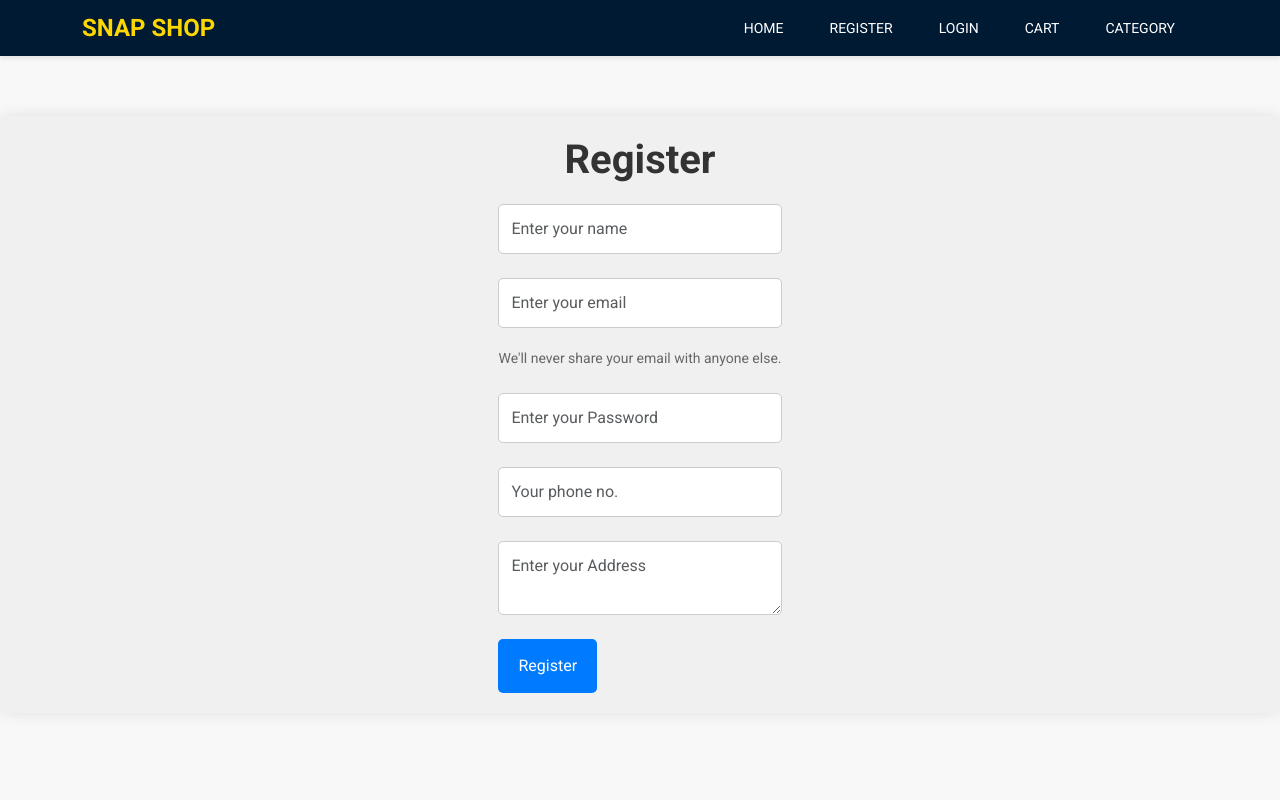
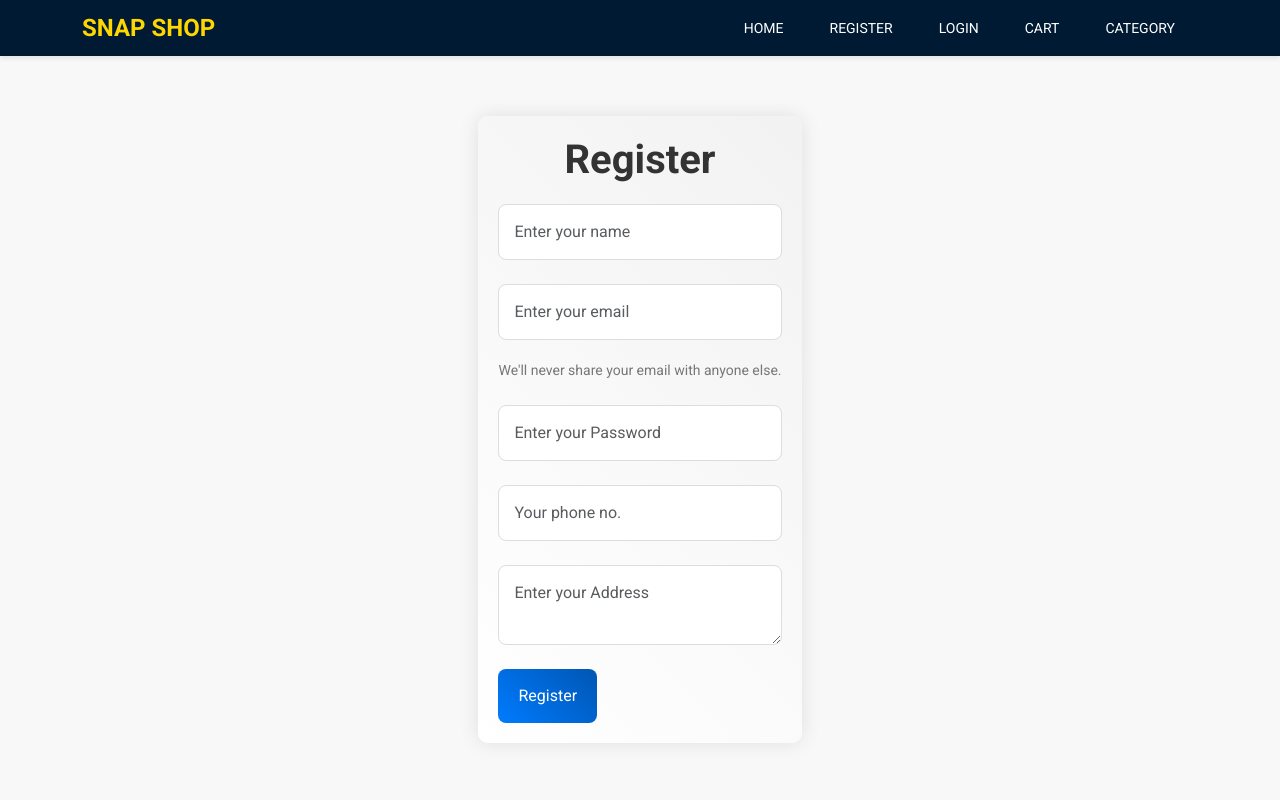
Before and after one commit to shwetasparks/ecommerce-app, a React (Create React App) app in the folder client/: page /register in a window 1280 px wide. Shown: the top 800 px of the page. Built offline with nearby package versions, Linux system fonts and the light colour scheme.

Commit message:
context api created

```diff
--- a/client/src/App.js
+++ b/client/src/App.js
@@ -5,7 +5,8 @@ import About from "./pages/About";
 import Contact from "./pages/Contact";
 import Privacypolicy from "./pages/Privacypolicy";
 import Pagenotfound from "./pages/Pagenotfound";
-import Register from "./components/Layout/Register";
+import Register from "./pages/Auth/Register";
+import Login from "./pages/Auth/Login";
 
 const App = () => {
   return (
@@ -17,6 +18,7 @@ const App = () => {
         <Route path="/Privacypolicy" element={<Privacypolicy />} />
         <Route path="/*" element={<Pagenotfound />} />
         <Route path="/register" element={<Register />} />
+        <Route path="/login" element={<Login />} />
       </Routes>
     </>
   );
--- /dev/null
+++ b/client/src/context/auth.js
@@ -0,0 +1,33 @@
+import { useState, useContext, createContext, useEffect } from "react";
+const AuthContext = createContext();
+
+const AuthProvider = ({ children }) => {
+  const [auth, setAuth] = useState({
+    user: null,
+    token: "",
+  });
+
+  //to take data from localstorage and parse it
+
+  useEffect(() => {
+    const data = localStorage.getItem("auth");
+    if (data) {
+      const parseData = JSON.parse(data);
+      setAuth({
+        ...auth,
+        user: parseData.user,
+        token: parseData.token,
+      });
+    }
+  }, []);
+
+  return (
+    <AuthContext.Provider value={[auth, setAuth]}>
+      {children}
+    </AuthContext.Provider>
+  );
+};
+
+//custom hook
+const useAuth = () => useContext(AuthContext);
+export { useAuth, AuthProvider };
--- a/client/src/index.js
+++ b/client/src/index.js
@@ -4,12 +4,15 @@ import "./index.css";
 import App from "./App";
 import reportWebVitals from "./reportWebVitals";
 import { BrowserRouter } from "react-router-dom";
+import { AuthProvider } from "./context/auth";
 
 const root = ReactDOM.createRoot(document.getElementById("root"));
 root.render(
-  <BrowserRouter>
-    <App />
-  </BrowserRouter>
+  <AuthProvider>
+    <BrowserRouter>
+      <App />
+    </BrowserRouter>
+  </AuthProvider>
 );
 
 // If you want to start measuring performance in your app, pass a function
--- a/client/src/components/Layout/Register.js
+++ b/client/src/pages/Auth/Login.js
@@ -1,38 +1,40 @@
 import React, { useState } from "react";
-import Layout from "./Layout";
+import Layout from "../../components/Layout/Layout";
 import "../../styles/AuthStyles.css";
 import "react-toastify/dist/ReactToastify.css";
 import axios from "axios";
 import { useNavigate } from "react-router-dom";
 import toast from "react-hot-toast";
+import { useAuth } from "../../context/auth";
 
-const Register = () => {
-  const [name, setName] = useState("");
+const Login = () => {
   const [email, setEmail] = useState("");
   const [password, setPassword] = useState("");
-  const [phone, setPhone] = useState("");
-  const [address, setAddress] = useState("");
+  const [auth, setAuth] = useAuth();
 
   const navigate = useNavigate();
 
-  //form function for auto refresh page
   const handleSubmit = async (e) => {
     e.preventDefault();
 
     try {
-      toast.success("Register successfully");
-
-      const res = await axios.post("/api/v1/auth/register", {
-        name,
+      const res = await axios.post("/api/v1/auth/login", {
         email,
         password,
-        phone,
-        address,
       });
 
       if (res && res.data.success) {
         toast.success(res.data.message);
-        navigate("/login");
+        setAuth({
+          ...auth,
+          user: res.data.user,
+          token: res.data.token,
+        });
+
+        //********* to store the data in local storage */
+        localStorage.setItem("auth", JSON.stringify(res.data));
+
+        navigate("/");
       } else {
         toast.error(res.data.message);
       }
@@ -43,24 +45,13 @@ const Register = () => {
   };
 
   return (
-    <Layout title="Register-Ecommerce App">
+    <Layout title="Login - Ecommerce App">
       <div className="form-container">
         <form
           style={{ maxWidth: "400px", margin: "auto" }}
           onSubmit={handleSubmit}
         >
-          <h2 className="register-heading">Register </h2>
-
-          <div className="mb-4">
-            <input
-              type="text"
-              className="form-control"
-              value={name}
-              placeholder="Enter your name "
-              onChange={(e) => setName(e.target.value)}
-              required
-            />
-          </div>
+          <h2 className="register-heading">Login</h2>
 
           <div className="mb-4">
             <input
@@ -71,9 +62,6 @@ const Register = () => {
               onChange={(e) => setEmail(e.target.value)}
               required
             />
-            <div id="emailHelp" className="form-text">
-              We'll never share your email with anyone else.
-            </div>
           </div>
 
           <div className="mb-4">
@@ -87,28 +75,8 @@ const Register = () => {
             />
           </div>
 
-          <div className="mb-4">
-            <input
-              type="tel"
-              className="form-control"
-              id="phone"
-              placeholder="Your phone no."
-              onChange={(e) => setPhone(e.target.value)}
-            />
-          </div>
-
-          <div className="mb-4">
-            <textarea
-              className="form-control"
-              id="address"
-              rows="2"
-              placeholder="Enter your Address"
-              onChange={(e) => setAddress(e.target.value)}
-            ></textarea>
-          </div>
-
           <button type="submit" className="btn btn-primary">
-            Register
+            Login
           </button>
         </form>
       </div>
@@ -116,4 +84,4 @@ const Register = () => {
   );
 };
 
-export default Register;
+export default Login;
--- /dev/null
+++ b/client/src/pages/Auth/Register.js
@@ -0,0 +1,119 @@
+import React, { useState } from "react";
+import Layout from "../../components/Layout/Layout";
+import "../../styles/AuthStyles.css";
+import "react-toastify/dist/ReactToastify.css";
+import axios from "axios";
+import { useNavigate } from "react-router-dom";
+import toast from "react-hot-toast";
+
+const Register = () => {
+  const [name, setName] = useState("");
+  const [email, setEmail] = useState("");
+  const [password, setPassword] = useState("");
+  const [phone, setPhone] = useState("");
+  const [address, setAddress] = useState("");
+
+  const navigate = useNavigate();
+
+  //form function for auto refresh page
+  const handleSubmit = async (e) => {
+    e.preventDefault();
+
+    try {
+      toast.success("Register successfully");
+
+      const res = await axios.post("/api/v1/auth/register", {
+        name,
+        email,
+        password,
+        phone,
+        address,
+      });
+
+      if (res && res.data.success) {
+        toast.success(res.data.message);
+        navigate("/login");
+      } else {
+        toast.error(res.data.message);
+      }
+    } catch (error) {
+      console.log(error);
+      toast.error("Something went wrong");
+    }
+  };
+
+  return (
+    <Layout title="Register-Ecommerce App">
+      <div className="form-container">
+        <form
+          style={{ maxWidth: "400px", margin: "auto" }}
+          onSubmit={handleSubmit}
+        >
+          <h2 className="register-heading">Register </h2>
+
+          <div className="mb-4">
+            <input
+              type="text"
+              className="form-control"
+              value={name}
+              placeholder="Enter your name "
+              onChange={(e) => setName(e.target.value)}
+              required
+            />
+          </div>
+
+          <div className="mb-4">
+            <input
+              type="email"
+              className="form-control"
+              id="email"
+              placeholder="Enter your email"
+              onChange={(e) => setEmail(e.target.value)}
+              required
+            />
+            <div id="emailHelp" className="form-text">
+              We'll never share your email with anyone else.
+            </div>
+          </div>
+
+          <div className="mb-4">
+            <input
+              type="password"
+              className="form-control"
+              id="password"
+              placeholder="Enter your Password"
+              onChange={(e) => setPassword(e.target.value)}
+              required
+            />
+          </div>
+
+          <div className="mb-4">
+            <input
+              type="tel"
+              className="form-control"
+              id="phone"
+              placeholder="Your phone no."
+              onChange={(e) => setPhone(e.target.value)}
+            />
+          </div>
+
+          <div className="mb-4">
+            <textarea
+              className="form-control"
+              id="address"
+              rows="2"
+              placeholder="Enter your Address"
+              onChange={(e) => setAddress(e.target.value)}
+            ></textarea>
+          </div>
+
+          <button type="submit" className="btn btn-primary">
+            Register
+          </button>
+        </form>
+      </div>
+    </Layout>
+  );
+};
+
+export default Register;
--- a/client/src/pages/HomePage.js
+++ b/client/src/pages/HomePage.js
@@ -1,8 +1,14 @@
 import React from "react";
 import Layout from "./../components/Layout/Layout";
+import { useAuth } from "../context/auth";
 
 const HomePage = () => {
-  return <Layout>HomePage</Layout>;
+  const [auth, setAuth] = useAuth();
+  return (
+    <Layout title={"Best offer"}>
+      <h1>HomePage</h1>
+      <pre>{JSON.stringify(auth, null, 4)}</pre>
+    </Layout>
+  );
 };
-
 export default HomePage;
--- a/client/src/styles/AuthStyles.css
+++ b/client/src/styles/AuthStyles.css
@@ -1,17 +1,19 @@
 /* AuthStyles.css */
 
-/* Register Page Styles */
-
+/* Shared Styles */
 .form-container {
   display: flex;
   flex-direction: column;
   align-items: center;
   margin-top: 60px;
-  background-color: #f0f0f0; /* Light gray background */
   min-height: 70vh;
+}
+
+.form-container form {
   padding: 20px;
   border-radius: 10px;
-  box-shadow: 0 0 15px rgba(0, 0, 0, 0.1);
+  box-shadow: 0 0 20px rgba(0, 0, 0, 0.1);
+  background: linear-gradient(45deg, #ffffff, #f2f2f2);
   transition: transform 0.3s ease-in-out;
 }
 
@@ -23,40 +25,40 @@
   font-size: 2.5rem;
   font-weight: bold;
   margin-bottom: 20px;
-  color: #333; /* Dark text color */
+  color: #333;
 }
 
 .form-control {
   width: 100%;
-  padding: 12px;
+  padding: 15px;
   margin-bottom: 20px;
-  border: 1px solid #ccc; /* Border color */
-  border-radius: 5px;
+  border: 1px solid #ddd;
+  border-radius: 8px;
   box-sizing: border-box;
-  transition: box-shadow 0.3s ease-in-out;
+  transition: box-shadow 0.3s ease-in-out, border-color 0.3s ease;
 }
 
 .form-control:focus {
   outline: none;
-  box-shadow: 0 0 10px rgba(0, 0, 0, 0.1);
+  box-shadow: 0 0 10px rgba(0, 0, 0, 0.2);
 }
 
 .form-text {
-  color: #666; /* Lighter text color */
+  color: #777;
 }
 
 .btn-primary {
-  background-color: #007bff; /* Primary button color */
-  color: #fff; /* Button text color */
+  background: linear-gradient(45deg, #007bff, #0056b3);
+  color: #fff;
   padding: 15px 20px;
   border: none;
-  border-radius: 5px;
+  border-radius: 8px;
   cursor: pointer;
-  transition: background-color 0.3s ease-in-out;
+  transition: background 0.3s ease-in-out;
 }
 
 .btn-primary:hover {
-  background-color: #0056b3; /* Darker color on hover */
+  background: linear-gradient(45deg, #0056b3, #003a73);
 }
 
 /* Responsive Styles */
@@ -70,7 +72,7 @@
   }
 
   .form-control {
-    padding: 10px;
+    padding: 12px;
   }
 
   .btn-primary {
```
Also changed, not shown: client/src/components/Layout/Header.js (+27 -0 lines).
